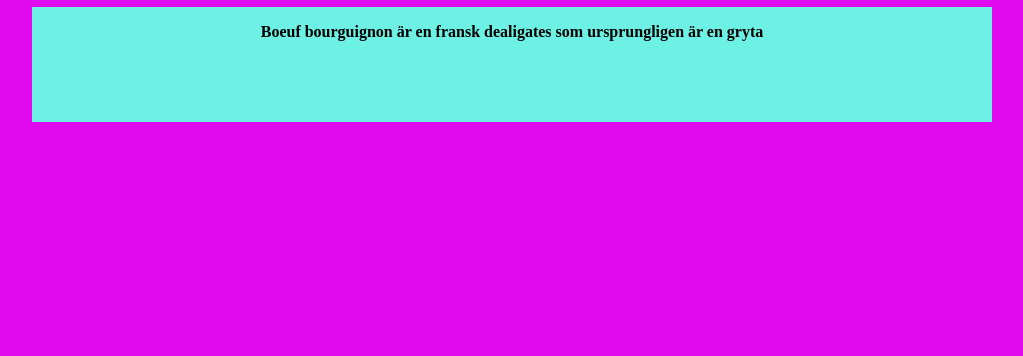
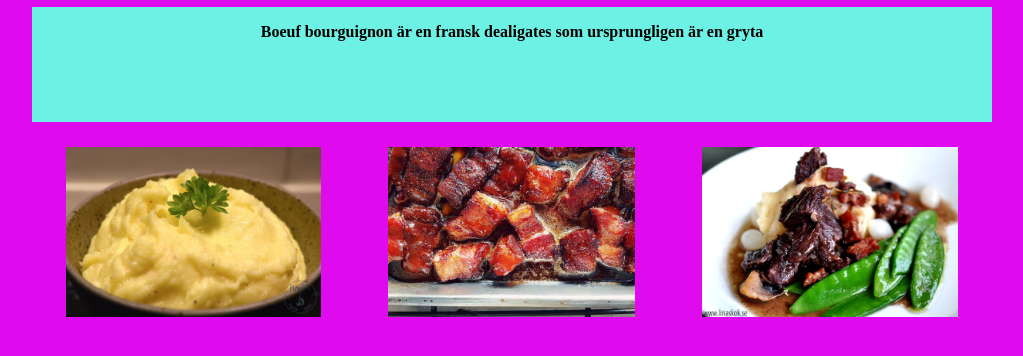
Before and after one commit to TE23E-Valentin-fuenzalida/Projekt_1, a plain HTML site: page index.html in a window 1280 px wide. Shown: the part 250-606 px from the top of the page, without its empty margins (146-1169 px from the left). Drawn offline with Linux system fonts and the light colour scheme.

Commit message:
Bilderna klara

```diff
--- a/index.html
+++ b/index.html
@@ -26,6 +26,12 @@
         <p> <strong>Boeuf bourguignon är en fransk dealigates som ursprungligen är en gryta</strong> </p>
     </div>
 
+    <div id="bilder">
+        <img id="potatismos" src="./img/potatismos-mash.jpg" alt>
+        <img id="rökt-sidfläsk" src="./img/rökt-sidfläsk.jpg" alt>
+        <img id="mat" src="./img/mat.JPG" alt>
+    </div>
+
 </body>
 
 </html>
--- a/style.css
+++ b/style.css
@@ -81,3 +81,40 @@ a{
 
     background-color: #6CF1E4;
 }
+
+#bilder{
+    display: flex;
+    flex-direction: row;
+    justify-content: space-around;
+    flex-wrap: wrap;
+
+    grid-column: 2/3;
+    grid-row: 4/5;
+
+    padding-top: 10px;
+    padding-bottom: 10px;
+}
+
+#potatismos{
+    height: 170px;
+    max-width: 400px;
+
+    padding-top: 5px;
+    padding-bottom: 5px;
+}
+
+#rökt-sidfläsk{
+    height: 170px;
+    max-width: 400px;
+
+    padding-top: 5px;
+    padding-bottom: 5px;
+}
+
+#mat{
+    height: 170px;
+    max-width: 300px;
+
+    padding-top: 5px;
+    padding-bottom: 5px;
+}
```
